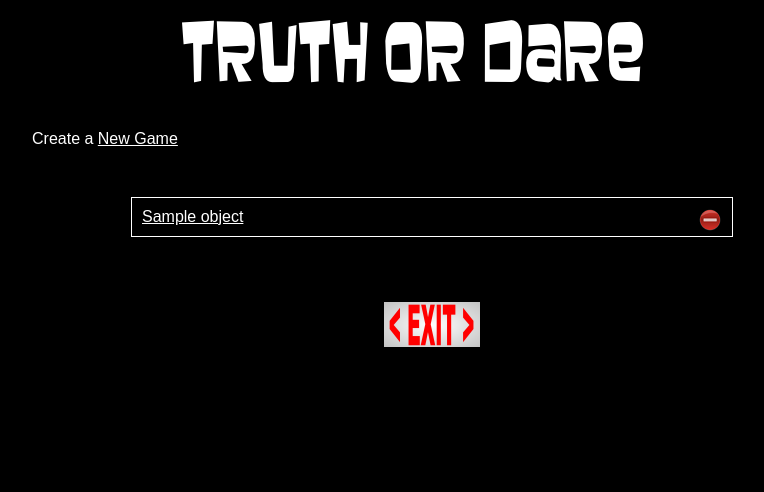
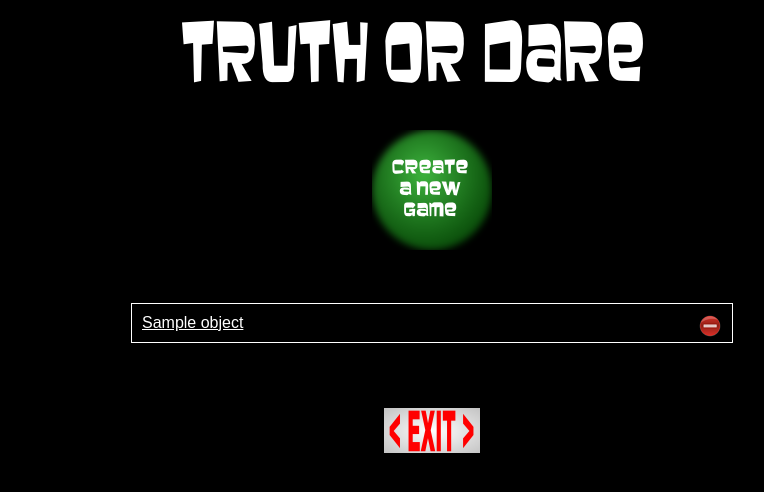
Before and after one commit to ckizer/tod, a Django app: template game/templates/game/game_list.html in a window 1280 px wide. Shown: the top 492 px of the page, without its empty margins (208-972 px from the left). Run offline with Django 3.2, Linux system fonts and the light colour scheme; the template is opened without the code that fills it: most values are stand-ins (such as "Sample title", 1, 10 or a date in 2020).

Commit message:
added create button to game list, added margin to create game form

```diff
--- a/game/templates/game/game_list.html
+++ b/game/templates/game/game_list.html
@@ -2,7 +2,7 @@
 {% extends "base.html" %}
 {% block content %}
 
-<p>Create a <a href="/game/create/">New Game</a></p>
+<p id="create_game_button"><a href="/game/create/"><img src="/media/images/list_game_create.png" alt="Create a New Game" /></a></p>
 <div id="list">
   <ul id="game_list" class="object_list">
 	{% for object in object_list %}
--- a/media/css/site.css
+++ b/media/css/site.css
@@ -74,6 +74,16 @@ margin-top: 50px;
 #create_button
 {
 margin-top: 30px;
+}
+
+#create_game input
+{
+margin-top:10px;
+}
+
+#create_game_button
+{
+text-align: center;
 }
 
 #list
```
